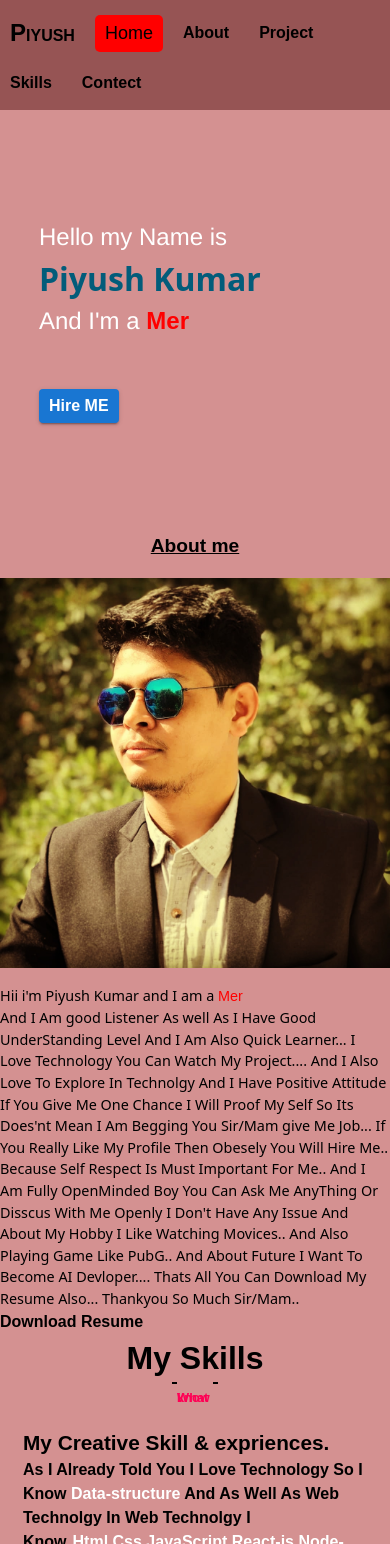
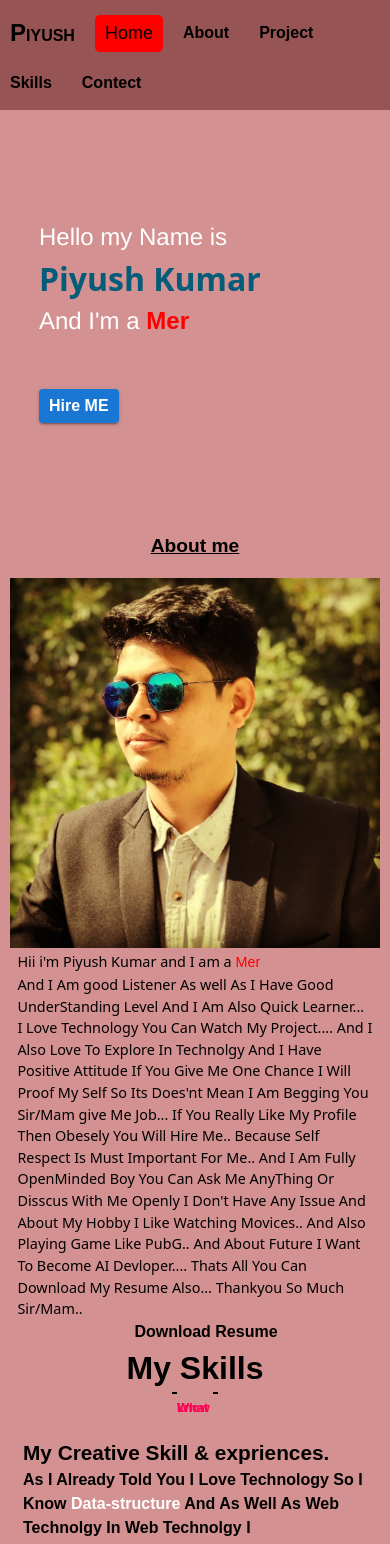
Before and after one commit to piyush254/PortfolioPiyush, a React (Vite) app: page / in a window 390 px wide. Shown: the top 1544 px of the page. Built offline with nearby package versions, Linux system fonts and the light colour scheme.

Commit message:
portfolio

```diff
--- a/src/Component/About.css
+++ b/src/Component/About.css
@@ -3,6 +3,7 @@
   display: flex;
   justify-content: space-between;
   flex-wrap: wrap;
+  box-sizing: border-box;
 }
 
 .img {
@@ -29,42 +30,60 @@
 
 /* For tablets and smaller desktops */
 @media (max-width: 1024px) {
-  .img, .info {
+  .imagediv {
+    padding: 0px 10px;
+  }
+  .img,
+  .info {
     width: 100%;
     height: auto;
     padding-top: 5vh;
   }
 
   .img {
-    height: auto; /* Adjust as needed */
+    height: auto;
   }
 
   .info {
-    height: auto; /* Adjust as needed */
+    height: auto;
+    padding: 0% 2%;
+    margin-top: 1%;
   }
 
   p {
-    font-size: 1rem; /* Adjust text size */
+    font-size: 1rem;
+    .mybutoon {
+      margin-left: 30vw;
     }
   }
 
   /* For mobile devices */
   @media (max-width: 600px) {
-  .img, .info {
+    .imagediv {
+      padding: 0px 10px;
+    }
+    .img,
+    .info {
       width: 100%;
       height: auto;
       padding-top: 2vh;
     }
 
     .img {
-    height: auto; /* Adjust as needed */
+      height: auto;
     }
 
     .info {
-    height: auto; /* Adjust as needed */
+      height: auto;
+      padding: 0% 2%;
+      margin-top: 1%;
     }
 
     p {
-    font-size: 0.9rem; /* Adjust text size */
+      font-size: 0.9rem;
+    }
+    .mybutoon {
+      margin-left: 30vw;
     }
   }
+}
--- a/src/Component/About.jsx
+++ b/src/Component/About.jsx
@@ -56,7 +56,7 @@
             All You Can Download My Resume Also... Thankyou So Much Sir/Mam..
           </p>
           <NavLink to={resume} download>
-            <button className="bg-blue-500 hover:bg-blue-700 text-white font-bold py-2 px-4 rounded mt-4">
+            <button className="bg-blue-500 hover:bg-blue-700 text-white font-bold py-2 px-4 rounded mt-4 mybutoon ">
               Download Resume
             </button>
           </NavLink>
```
Lines whose indentation alone changed are shown as unchanged.
